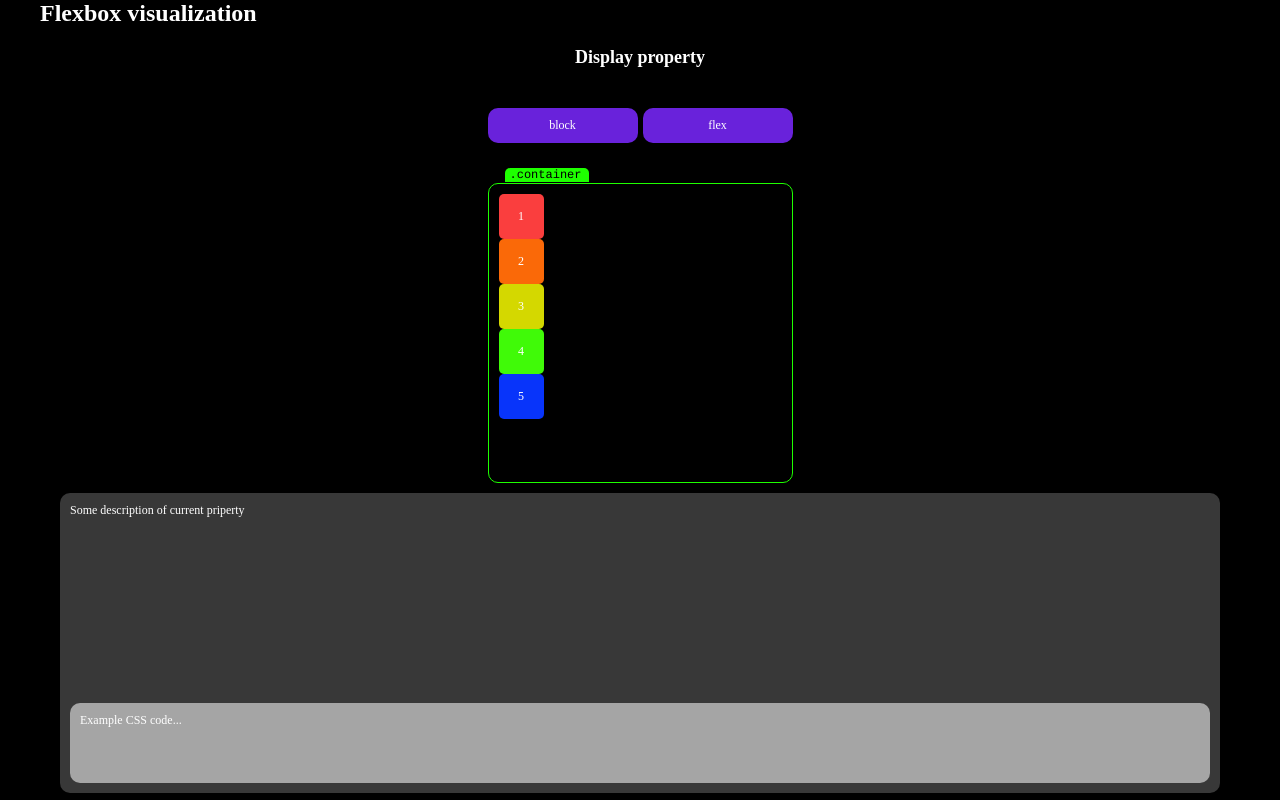
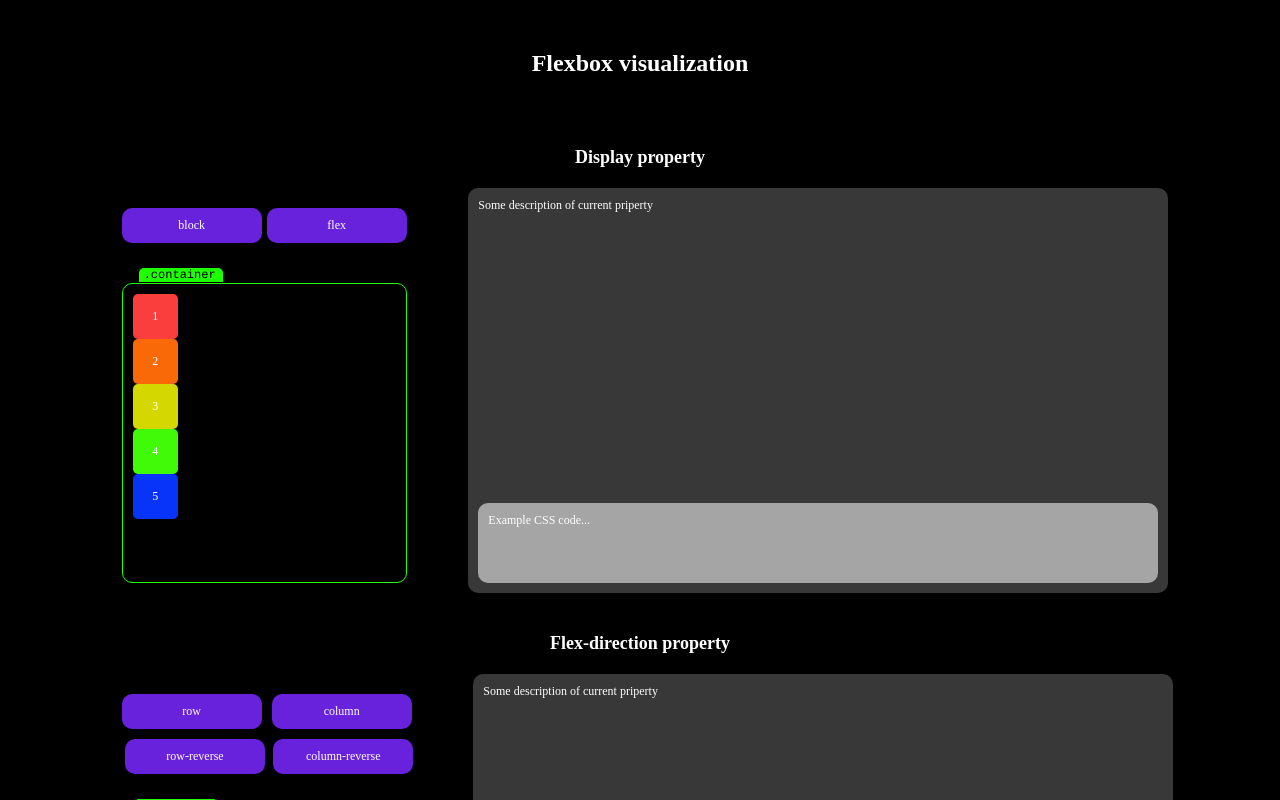
Before and after one commit to AlxLebedev/flexbox-visual, a website built with webpack: page src/index.html in a window 1280 px wide. Shown: the top 800 px of the page. Built offline with nearby package versions, Linux system fonts and the light colour scheme.

Commit message:
adaptive added

```diff
--- a/src/css/style.css
+++ b/src/css/style.css
@@ -19,7 +19,7 @@ code {
   max-width: 1200px;
 }
 
-.title {
+h1 {
   width: max-content;
   margin: 50px auto 50px auto;
 }
@@ -44,7 +44,7 @@ code {
 }
 
 .visual {
-  max-width: 330px;
+  max-width: 320px;
 }
 
 .buttons {
@@ -57,7 +57,7 @@ code {
   display: flex;
   align-items: center;
   justify-content: center;
-  width: 150px;
+  width: 140px;
   padding: 10px;
   margin: 10px 0 0 5px;
   border-radius: 10px;
@@ -132,6 +132,7 @@ code {
   background-color: rgb(56, 56, 56);
   border-radius: 10px;
   width: 100%;
+  max-width: 700px;
   min-height: 300px;
 }
 
@@ -151,3 +152,12 @@ code {
 .block {
   display: block;
 }
+
+@media (min-width: 1025px) {
+
+  .wrapper {
+    flex-direction: row;
+    justify-content: space-evenly;
+    align-items: unset;
+  }
+}
```
